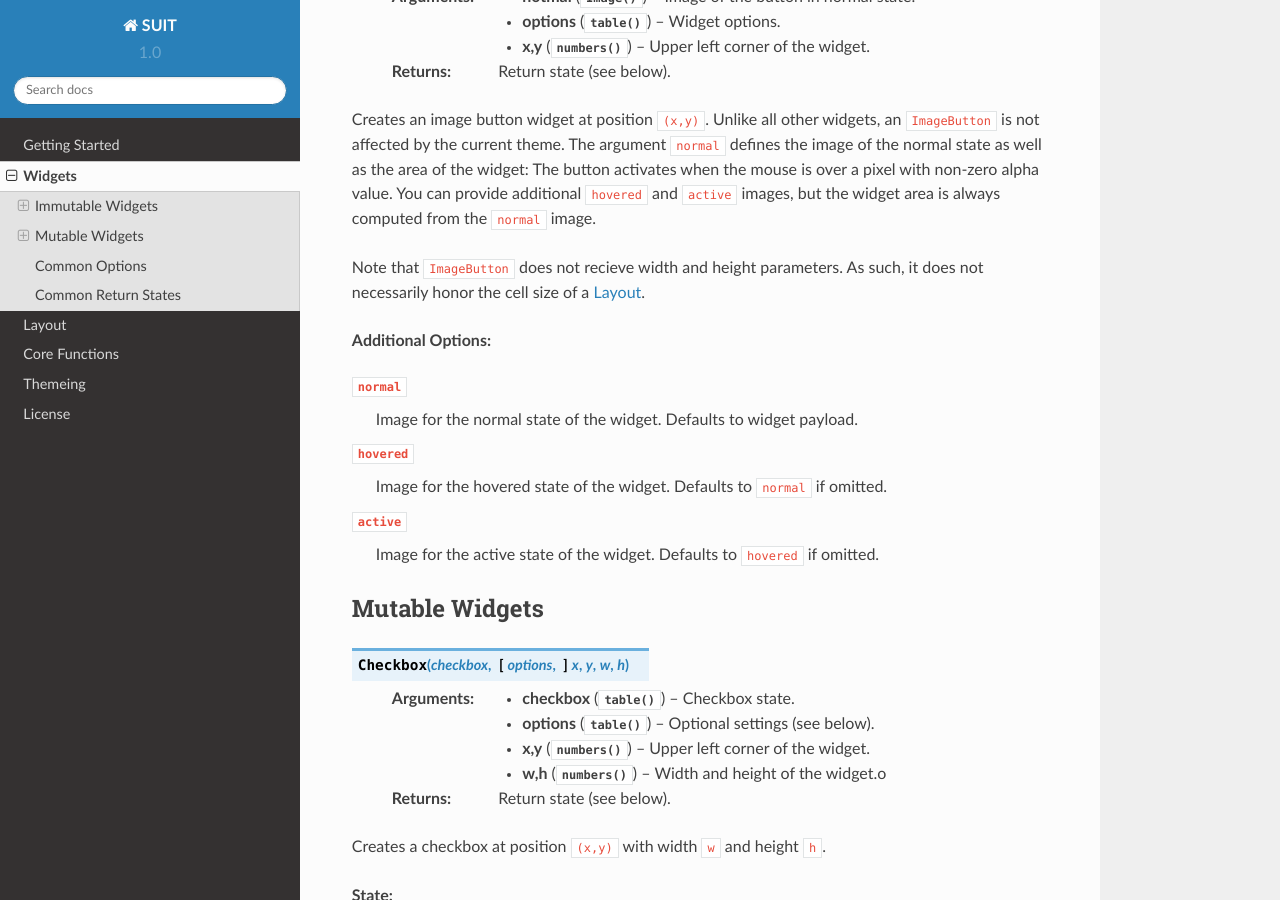
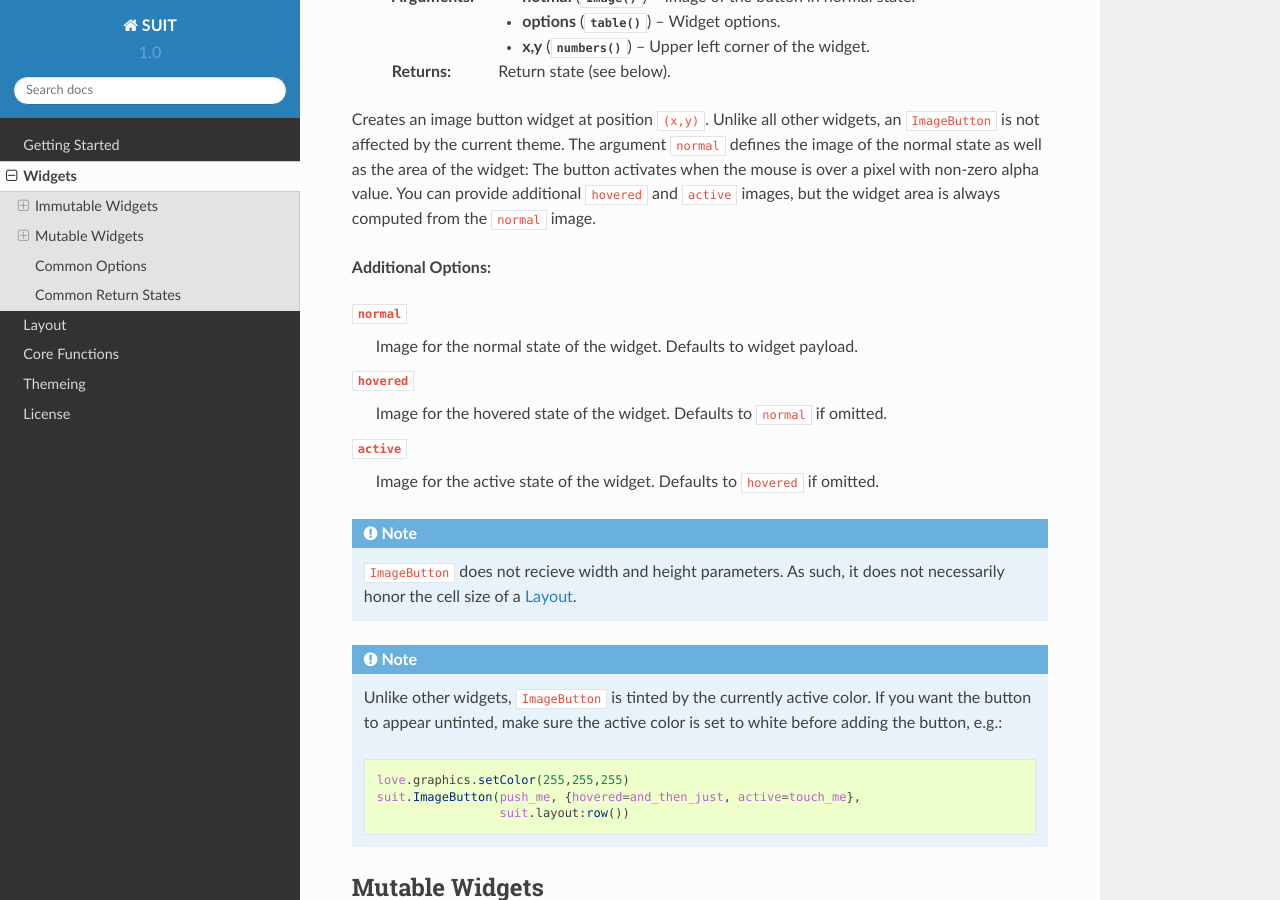
Before and after one commit to vrld/suit, a Sphinx documentation site: the page built from docs/widgets.rst, in a window 1280 px wide and 900 px high, scrolled down 843 px. Built offline with Sphinx 7.4.7 and the Read the Docs theme 2.0.0, drawn with Linux system fonts in a browser that asks for light colours.

Commit message:
Fix #33: tinted image buttons
Not a bug, but a feature---now documented!

```diff
--- a/docs/widgets.rst
+++ b/docs/widgets.rst
@@ -44,9 +44,6 @@ non-zero alpha value.
 You can provide additional ``hovered`` and ``active`` images, but the widget area
 is always computed from the ``normal`` image.
 
-Note that ``ImageButton`` does not recieve width and height parameters. As
-such, it does not necessarily honor the cell size of a :doc:`layout`.
-
 **Additional Options:**
 
 ``normal``
@@ -57,6 +54,21 @@ such, it does not necessarily honor the cell size of a :doc:`layout`.
 
 ``active``
    Image for the active state of the widget. Defaults to ``hovered`` if omitted.
+
+.. note::
+
+  ``ImageButton`` does not recieve width and height parameters.  As such, it
+  does not necessarily honor the cell size of a :doc:`layout`.
+
+.. note::
+
+  Unlike other widgets, ``ImageButton`` is tinted by the currently active
+  color.  If you want the button to appear untinted, make sure the active color
+  is set to white before adding the button, e.g.::
+
+    love.graphics.setColor(255,255,255)
+    suit.ImageButton(push_me, {hovered=and_then_just, active=touch_me},
+                     suit.layout:row())
 
 Mutable Widgets
 ---------------
```
